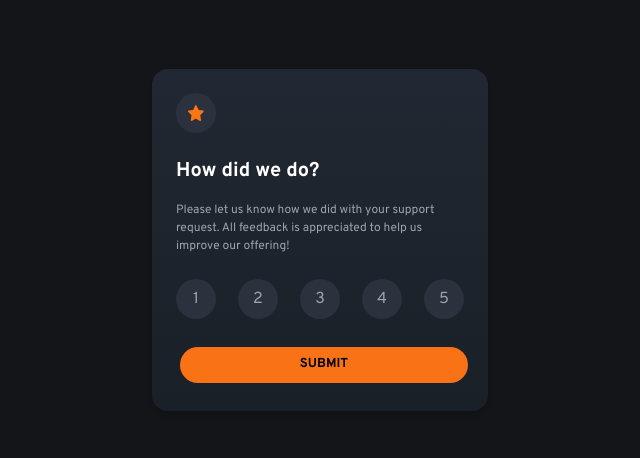
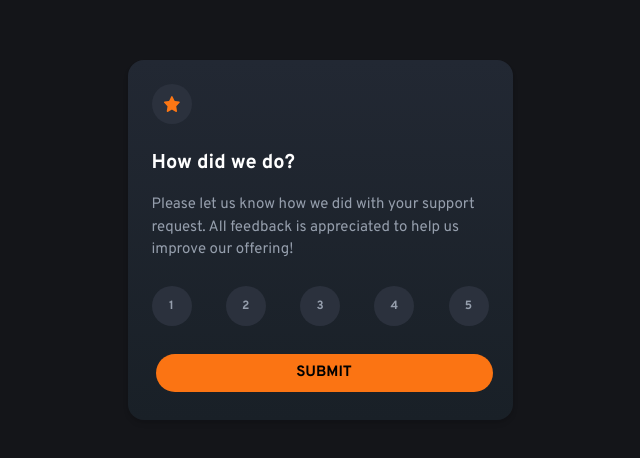
Before and after one commit to YuejiaoShi/technical-assignment, a React (Create React App) app: page / in a window 1280 px wide. Shown: the part 160-618 px from the top of the page, without its empty margins (320-960 px from the left). Built offline with nearby package versions, Linux system fonts and the light colour scheme.

Commit message:
add custom colors and fontsize

```diff
--- a/src/components/Rating.js
+++ b/src/components/Rating.js
@@ -15,18 +15,18 @@ function Rating({ onSubmit }) {
   };
 
   return (
-    <div className="bg-gradient-to-b from-[#222833] to-[#192027] rounded-2xl shadow-md p-6 w-[336px]">
-      <div className="text-orange-500 text-2xl bg-[#2b313d] w-10 h-10 flex justify-center items-center mb-6 rounded-full">
+    <div className="bg-gradient-to-b from-[#222833] to-[#192027] rounded-2xl shadow-md p-6 w-[calc(100%-32px)] max-w-[385px] mx-auto">
+      <div className="text-orangeCustom text-2xl bg-[#2b313d] w-10 h-10 flex justify-center items-center mb-6 rounded-full">
         <div>
-          <img src={RatingSVG} alt="Thank You Icon" className="h-4 w-4" />
+          <img src={RatingSVG} alt="Rating Icon" className="h-4 w-4" />
         </div>
       </div>
       <h2 className="text-white text-xl font-semibold mb-2">How did we do?</h2>
-      <p className="text-gray-400 text-[12px] mt-4 mb-6">
+      <p className="text-lightGrey text-base mt-4 mb-6">
         Please let us know how we did with your support request. All feedback is
         appreciated to help us improve our offering!
       </p>
-      <div className="flex justify-between mb-6">
+      <div className="flex justify-between mb-6 text-sm">
         {[1, 2, 3, 4, 5].map((rating) => (
           <button
             key={rating}
@@ -34,8 +34,8 @@ function Rating({ onSubmit }) {
             className={`w-10 h-10 rounded-full ${
               selectedRating === rating
                 ? "bg-white"
-                : "bg-[#2b313d] text-gray-400"
-            } hover:bg-orange-500 hover:text-white`}
+                : "bg-[#2b313d] text-lightGrey"
+            } hover:bg-orangeCustom hover:text-white font-bold text-center`}
           >
             {rating}
           </button>
@@ -43,8 +43,9 @@ function Rating({ onSubmit }) {
       </div>
       <button
         onClick={handleSubmit}
-        className={`text-transform: uppercase m-1 h-full w-full text-[13px] py-2 rounded-full font-semibold text-black hover:bg-white bg-orange-500 cursor-not-allowed"
-        `}
+        className={`text-transform: uppercase m-1 h-full w-full text-base text-center py-2 rounded-full font-semibold text-black bg-orangeCustom hover:bg-white cursor-${
+          selectedRating ? "pointer" : "not-allowed"
+        }`}
         disabled={!selectedRating}
       >
         Submit
--- a/src/components/ThankYou.js
+++ b/src/components/ThankYou.js
@@ -3,21 +3,21 @@ import ThankYouSVG from "../images/illustration-thank-you.svg";
 
 function ThankYou({ rating }) {
   return (
-    <div className="bg-gradient-to-b from-[#222833] to-[#192027] rounded-2xl shadow-md p-6 w-[336px] text-center text-[13px]">
+    <div className="bg-gradient-to-b from-[#222833] to-[#192027] rounded-2xl shadow-md p-6 w-[calc(100%-32px)] max-w-[385px] mx-auto text-center text-base">
       <div className="flex justify-center mb-5 mt-3">
         <div>
           <img src={ThankYouSVG} alt="Thank You Icon" className="h-20 w-26" />
         </div>
       </div>
       <div className="m-8">
-        <span className="text-orange-500 bg-[#232d42] text-[12px] py-2 px-5 rounded-full">
+        <span className="text-orangeCustom bg-[#232d42] text-base py-2 px-5 rounded-full">
           You selected {rating} out of 5
         </span>
       </div>
-      <h2 className="text-white text-lg font-semibold mt-2">Thank you!</h2>
-      <p className="text-gray-400 mb-4 mt-2 text-[12px]">
-        We appreciate you taking the time to give a rating. If you ever needmore
-        support, don’t hesitate to get in touch!.
+      <h2 className="text-white text-xl font-semibold mt-2">Thank you!</h2>
+      <p className="text-lightGrey mb-4 mt-2 text-base">
+        We appreciate you taking the time to give a rating. If you ever need
+        more support, don’t hesitate to get in touch!
       </p>
     </div>
   );
--- a/tailwind.config.js
+++ b/tailwind.config.js
@@ -2,7 +2,23 @@
 module.exports = {
   content: ["./src/**/*.{js,jsx,ts,tsx}"],
   theme: {
-    extend: {},
+    extend: {
+      fontFamily: {
+        sans: ["Overpass", "ui-sans-serif", "system-ui"],
+      },
+      colors: {
+        orangeCustom: "hsl(25, 97%, 53%)",
+        lightGrey: "hsl(217, 12%, 63%)",
+        darkBlue: "hsl(213, 19%, 18%)",
+        veryDarkBlue: "hsl(216, 12%, 8%)",
+      },
+      fontSize: {
+        base: "15px",
+        sm: "12px",
+        lg: "18px",
+        xl: "20px",
+      },
+    },
   },
   plugins: [],
 };
```
